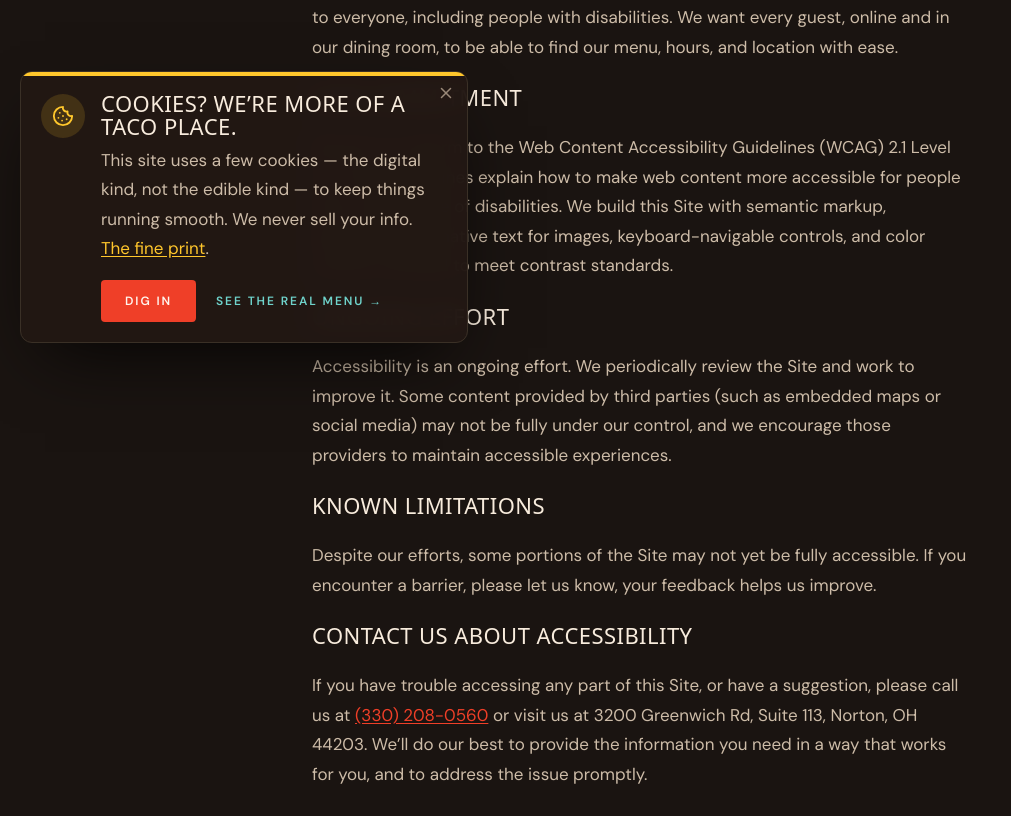
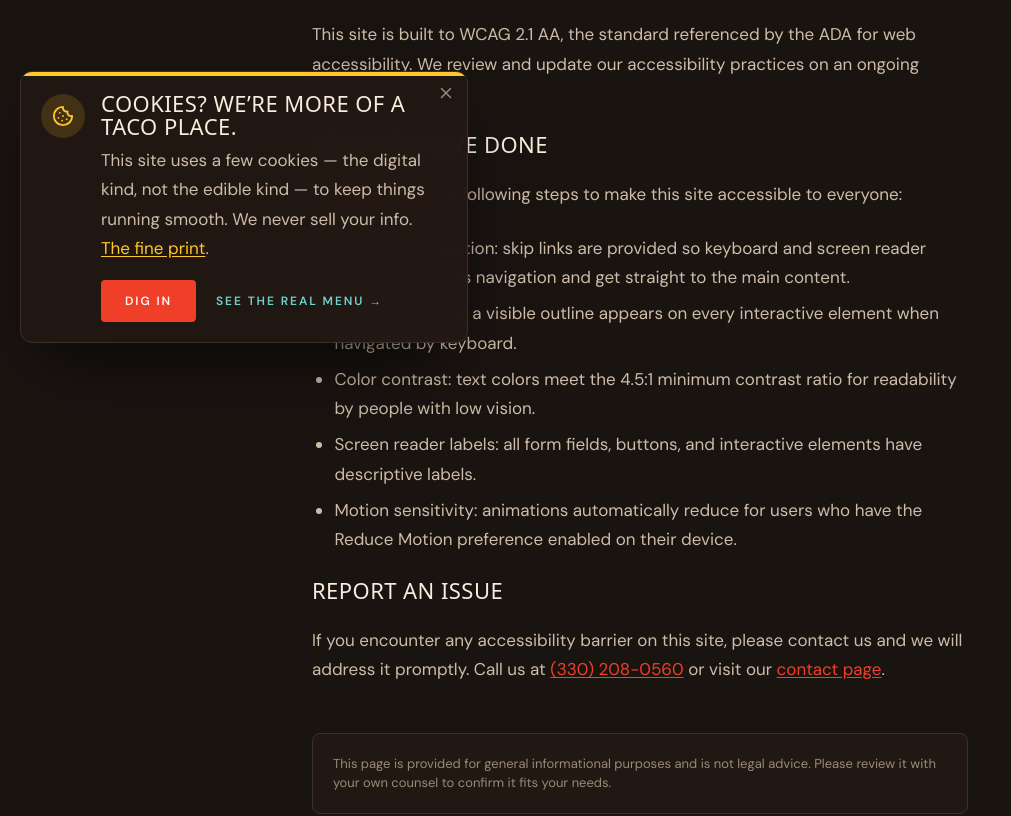
Before and after one commit to adamloomis-lab/funky-truckeria, a React (Vite) app: page /accessibility in a window 1280 px wide. Shown: the part 445-1261 px from the top of the page, without its empty margins (0-1011 px from the left). Built offline with nearby package versions, Linux system fonts and the light colour scheme; a web font is replaced by a local one.

Commit message:
a11y: update accessibility statement to WCAG 2.1 AA + footer link

```diff
--- a/src/pages/Accessibility.tsx
+++ b/src/pages/Accessibility.tsx
@@ -3,40 +3,45 @@ import { company } from '../data/site'
 
 export default function Accessibility() {
   return (
-    <LegalLayout title="Accessibility Statement" updated="May 2026">
+    <LegalLayout title="Accessibility Statement" updated="June 2026">
+      <h2>Our commitment</h2>
       <p>
-        {company.name} is committed to making our website accessible and welcoming to everyone, including
-        people with disabilities. We want every guest, online and in our dining room, to be able to find
-        our menu, hours, and location with ease.
+        This site is built to WCAG 2.1 AA, the standard referenced by the ADA for web accessibility.
+        We review and update our accessibility practices on an ongoing basis.
       </p>
 
-      <h2>Our Commitment</h2>
+      <h2>What we have done</h2>
       <p>
-        We aim to conform to the Web Content Accessibility Guidelines (WCAG) 2.1 Level AA. These guidelines
-        explain how to make web content more accessible for people with a wide range of disabilities. We
-        build this Site with semantic markup, descriptive alternative text for images, keyboard-navigable
-        controls, and color choices intended to meet contrast standards.
+        We have taken the following steps to make this site accessible to everyone:
       </p>
+      <ul>
+        <li>
+          Keyboard navigation: skip links are provided so keyboard and screen reader users can bypass
+          navigation and get straight to the main content.
+        </li>
+        <li>
+          Focus indicators: a visible outline appears on every interactive element when navigated by
+          keyboard.
+        </li>
+        <li>
+          Color contrast: text colors meet the 4.5:1 minimum contrast ratio for readability by people
+          with low vision.
+        </li>
+        <li>
+          Screen reader labels: all form fields, buttons, and interactive elements have descriptive
+          labels.
+        </li>
+        <li>
+          Motion sensitivity: animations automatically reduce for users who have the Reduce Motion
+          preference enabled on their device.
+        </li>
+      </ul>
 
-      <h2>Ongoing Effort</h2>
+      <h2>Report an issue</h2>
       <p>
-        Accessibility is an ongoing effort. We periodically review the Site and work to improve it. Some
-        content provided by third parties (such as embedded maps or social media) may not be fully under
-        our control, and we encourage those providers to maintain accessible experiences.
-      </p>
-
-      <h2>Known Limitations</h2>
-      <p>
-        Despite our efforts, some portions of the Site may not yet be fully accessible. If you encounter a
-        barrier, please let us know, your feedback helps us improve.
-      </p>
-
-      <h2>Contact Us About Accessibility</h2>
-      <p>
-        If you have trouble accessing any part of this Site, or have a suggestion, please call us at{' '}
-        <a href={company.phoneHref}>{company.phone}</a> or visit us at {company.addressOneLine}. We&rsquo;ll
-        do our best to provide the information you need in a way that works for you, and to address the
-        issue promptly.
+        If you encounter any accessibility barrier on this site, please contact us and we will address
+        it promptly. Call us at <a href={company.phoneHref}>{company.phone}</a> or visit our{' '}
+        <a href="/contact">contact page</a>.
       </p>
     </LegalLayout>
   )
```
